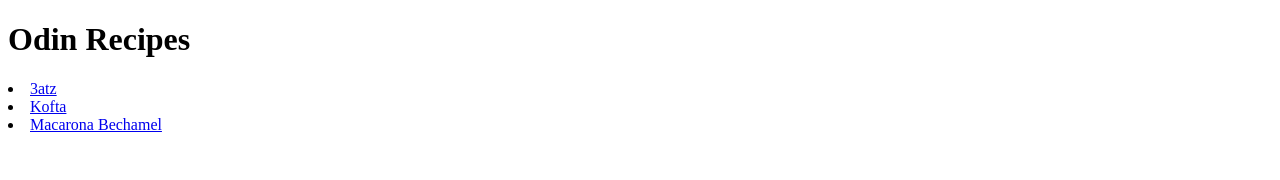
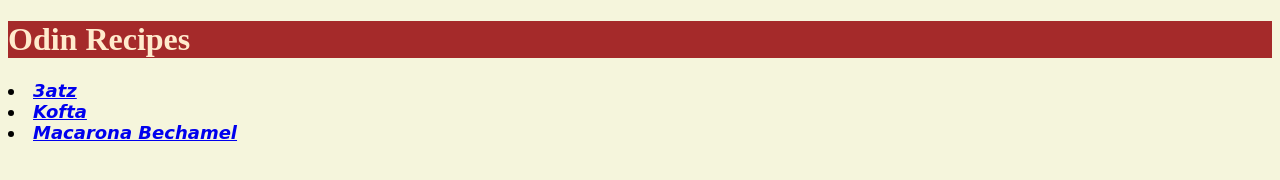
Before and after one commit to thomassoliman/odin-recipes, a plain HTML site: page index.html in a window 1280 px wide. Drawn offline with Linux system fonts and the light colour scheme.

Commit message:
add style to the home page
created a css style sheet and linked it to index.html

```diff
--- a/index.html
+++ b/index.html
@@ -4,6 +4,7 @@
     <meta charset="UTF-8">
     <meta name="viewport" content="width=device-width, initial-scale=1.0">
     <title>Document</title>
+    <link rel="stylesheet" href="style.css">
 </head>
 <body>
     <h1>Odin Recipes</h1>
--- /dev/null
+++ b/style.css
@@ -0,0 +1,16 @@
+h1{
+    font: 'Papyrus', 'Copperplate','Serif';
+    color: blanchedalmond;
+    background-color: brown;
+}
+
+body{
+    background-color: beige;
+}
+
+uo{
+    font-size: large;
+    font-style: italic;
+    font-family: cursive;
+    font-weight: 600;
+}
```
